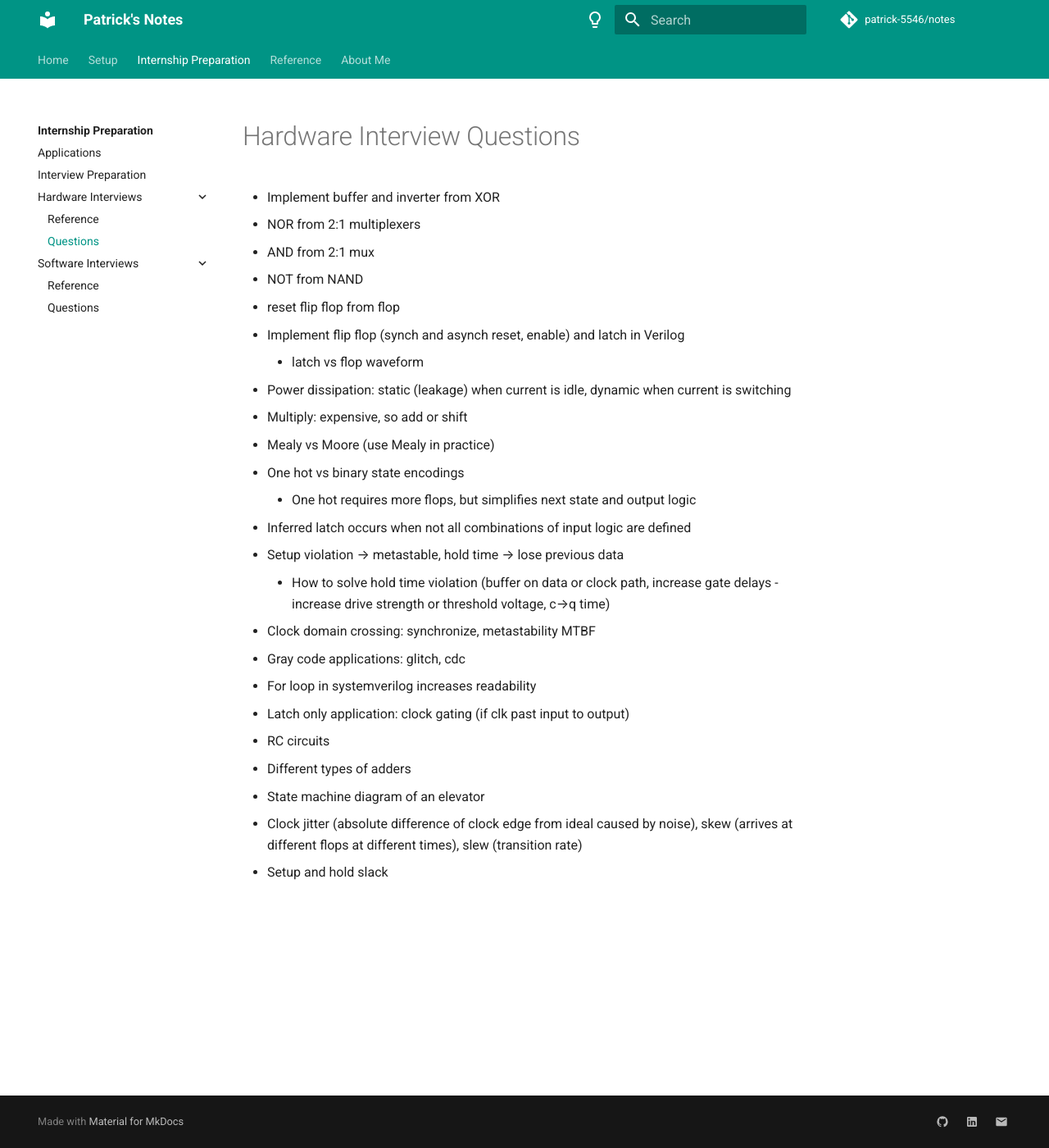
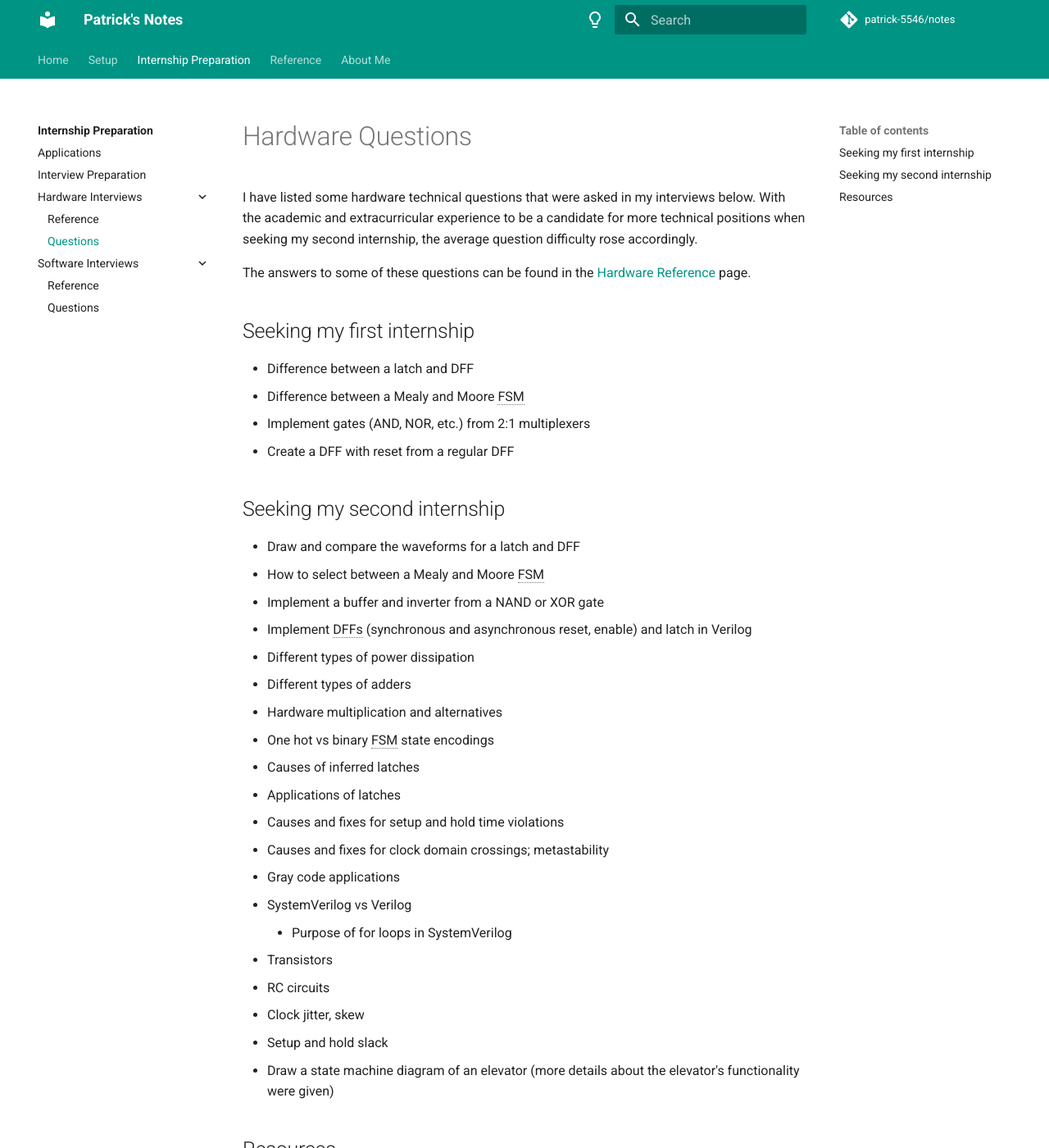
Before and after one commit to patrick-5546/notes, an MkDocs documentation site: the page built from docs/internship_prep/hardware/hw_questions.md, in a window 1280 px wide and 1400 px high. Shown: the whole window at 82% size. Built offline with MkDocs 1.6.1 and Material for MkDocs 9.7.7, drawn with Linux system fonts in a browser that asks for light colours; comment, search, counter and statistics services are not loaded; some of the changed text lies outside the part shown.

Commit message:
Finish internship preparation section

```diff
--- a/docs/internship_prep/hardware/hw_questions.md
+++ b/docs/internship_prep/hardware/hw_questions.md
@@ -1,26 +1,43 @@
-# Hardware Interview Questions
+# Hardware Questions
 
-- Implement buffer and inverter from XOR
-- NOR from 2:1 multiplexers
-- AND from 2:1 mux
-- NOT from NAND
-- reset flip flop from flop
-- Implement flip flop (synch and asynch reset, enable) and latch in Verilog
-    - latch vs flop waveform
-- Power dissipation: static (leakage) when current is idle, dynamic when current is switching
-- Multiply: expensive, so add or shift
-- Mealy vs Moore (use Mealy in practice)
-- One hot vs binary state encodings
-    - One hot requires more flops, but simplifies next state and output logic
-- Inferred latch occurs when not all combinations of input logic are defined
-- Setup violation → metastable, hold time → lose previous data
-    - How to solve hold time violation (buffer on data or clock path, increase gate delays - increase drive strength or threshold voltage, c→q time)
-- Clock domain crossing: synchronize, metastability MTBF
-- Gray code applications: glitch, cdc
-- For loop in systemverilog increases readability
-- Latch only application: clock gating (if clk past input to output)
+I have listed some hardware technical questions that were asked in my interviews below.
+With the academic and extracurricular experience to be a candidate for more technical positions when seeking my second internship,
+the average question difficulty rose accordingly.
+
+The answers to some of these questions can be found in the [Hardware Reference](./hw_refence.md) page.
+
+## Seeking my first internship
+
+- Difference between a latch and DFF
+- Difference between a Mealy and Moore FSM
+- Implement gates (AND, NOR, etc.) from 2:1 multiplexers
+- Create a DFF with reset from a regular DFF
+
+## Seeking my second internship
+
+- Draw and compare the waveforms for a latch and DFF
+- How to select between a Mealy and Moore FSM
+- Implement a buffer and inverter from a NAND or XOR gate
+- Implement DFFs (synchronous and asynchronous reset, enable) and latch in Verilog
+- Different types of power dissipation
+- Different types of adders
+- Hardware multiplication and alternatives
+- One hot vs binary FSM state encodings
+- Causes of inferred latches
+- Applications of latches
+- Causes and fixes for setup and hold time violations
+- Causes and fixes for clock domain crossings; metastability
+- Gray code applications
+- SystemVerilog vs Verilog
+    - Purpose of for loops in SystemVerilog
+- Transistors
 - RC circuits
-- Different types of adders
-- State machine diagram of an elevator
-- Clock jitter (absolute difference of clock edge from ideal caused by noise), skew (arrives at different flops at different times), slew (transition rate)
+- Clock jitter, skew
 - Setup and hold slack
+- Draw a state machine diagram of an elevator (more details about the elevator's functionality were given)
+
+## Resources
+
+- [VLSI Interview Questions](http://asic.co.in/Index_files/vlsi_interview_questions.htm)
+
+--8<-- "includes/abbreviations.md"
--- a/includes/abbreviations.md
+++ b/includes/abbreviations.md
@@ -9,6 +9,7 @@
 *[DRAM]: Dynamic Random Access Memory
 *[DFFs]: Delay Flip Flops
 *[FPGA]: Field Programmable Gate Array
+*[FSM]: Finite State Machine
 *[FSMs]: Finite State Machines
 *[GUI]: Graphical User Interface
 *[LSB]: Least Significant Bit
```
Also changed, not shown: docs/index.md (+1 -0 lines), docs/internship_prep/index.md (+10 -1 lines), docs/internship_prep/software/sw_questions.md (+23 -12 lines), docs/internship_prep/software/sw_reference.md (+6 -6 lines).
